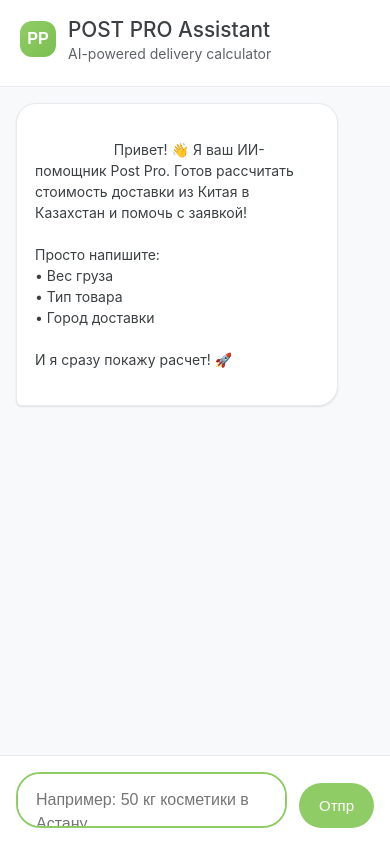
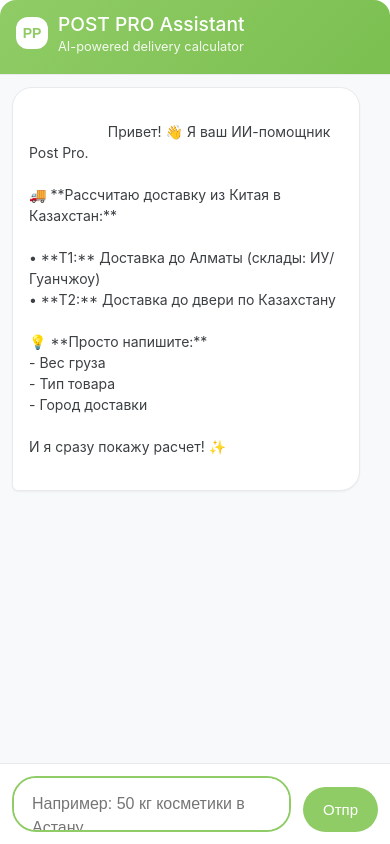
Before and after one commit to beketaitzhanov-ship-it/Post-Pro, a Flask app: page / in a window 390 px wide. Run offline with Flask 3, Linux system fonts and the light colour scheme; some web fonts are replaced.

Commit message:
index.html

```diff
--- a/templates/index.html
+++ b/templates/index.html
@@ -42,6 +42,8 @@
             border-bottom: 1px solid #e8eaed;
             background: white;
             border-radius: 16px 16px 0 0;
+            background: linear-gradient(135deg, #90CC66, #7BBF50);
+            color: white;
         }
 
         .logo-section {
@@ -54,12 +56,12 @@
         .logo {
             width: 40px;
             height: 40px;
-            background: linear-gradient(135deg, #90CC66, #7BBF50);
+            background: white;
             border-radius: 12px;
             display: flex;
             align-items: center;
             justify-content: center;
-            color: white;
+            color: #90CC66;
             font-weight: bold;
             font-size: 18px;
             font-family: 'Google Sans', sans-serif;
@@ -68,13 +70,13 @@
         .header-text h1 {
             font-size: 1.5rem;
             font-weight: 500;
-            color: #3c4043;
+            color: white;
             line-height: 1.3;
         }
 
         .header-text .subtitle {
             font-size: 0.875rem;
-            color: #5f6368;
+            color: rgba(255, 255, 255, 0.9);
             margin-top: 2px;
         }
 
@@ -109,6 +111,7 @@
             margin-left: auto;
             border-bottom-right-radius: 6px;
             align-self: flex-end;
+            box-shadow: 0 2px 8px rgba(144, 204, 102, 0.3);
         }
 
         .bot-message {
@@ -117,7 +120,7 @@
             border: 1px solid #e8eaed;
             border-bottom-left-radius: 6px;
             align-self: flex-start;
-            box-shadow: 0 1px 2px rgba(0, 0, 0, 0.1);
+            box-shadow: 0 1px 2px rgba(0, 0, 0, 0.05);
         }
 
         .input-area {
@@ -169,11 +172,14 @@
         #send-button:hover:not(:disabled) {
             background: #7BBF50;
             transform: translateY(-1px);
+            box-shadow: 0 4px 12px rgba(144, 204, 102, 0.3);
         }
 
         #send-button:disabled {
             background: #cccccc;
             cursor: not-allowed;
+            transform: none;
+            box-shadow: none;
         }
 
         .typing-indicator {
@@ -255,6 +261,62 @@
                 min-width: 70px;
             }
         }
+
+        @media (max-width: 480px) {
+            .header {
+                padding: 12px 16px;
+            }
+
+            .logo-section {
+                gap: 10px;
+            }
+
+            .logo {
+                width: 32px;
+                height: 32px;
+                font-size: 14px;
+            }
+
+            .header-text h1 {
+                font-size: 1.2rem;
+            }
+
+            .header-text .subtitle {
+                font-size: 0.8rem;
+            }
+
+            .chat-messages {
+                padding: 12px;
+            }
+
+            .message {
+                max-width: 95%;
+                padding: 12px 16px;
+            }
+
+            .input-area {
+                padding: 12px;
+            }
+        }
+
+        /* Стили для скроллбара */
+        .chat-messages::-webkit-scrollbar {
+            width: 6px;
+        }
+
+        .chat-messages::-webkit-scrollbar-track {
+            background: #f1f1f1;
+            border-radius: 10px;
+        }
+
+        .chat-messages::-webkit-scrollbar-thumb {
+            background: #c1c1c1;
+            border-radius: 10px;
+        }
+
+        .chat-messages::-webkit-scrollbar-thumb:hover {
+            background: #a8a8a8;
+        }
     </style>
 </head>
 <body>
@@ -272,14 +334,19 @@
         <div class="chat-messages" id="chat-messages">
             <div class="message bot-message">
                 <div class="message-content">
-                    Привет! 👋 Я ваш ИИ-помощник Post Pro. Готов рассчитать стоимость доставки из Китая в Казахстан и помочь с заявкой!
+                    Привет! 👋 Я ваш ИИ-помощник Post Pro.
 
-Просто напишите:
-• Вес груза
-• Тип товара
-• Город доставки
+🚚 **Рассчитаю доставку из Китая в Казахстан:**
 
-И я сразу покажу расчет! 🚀
+• **Т1:** Доставка до Алматы (склады: ИУ/Гуанчжоу)
+• **Т2:** Доставка до двери по Казахстану
+
+💡 **Просто напишите:**
+- Вес груза
+- Тип товара
+- Город доставки
+
+И я сразу покажу расчет! ✨
                 </div>
             </div>
         </div>
@@ -381,7 +448,7 @@
 
             } catch (error) {
                 hideTypingIndicator();
-                addMessage('Извините, произошла ошибка при отправке сообщения. Пожалуйста, попробуйте еще раз.', false);
+                addMessage('Извините, произошла ошибка при отправке сообщения. Попробуйте снова.', false);
                 console.error('Ошибка:', error);
             } finally {
                 sendButton.disabled = false;
```
